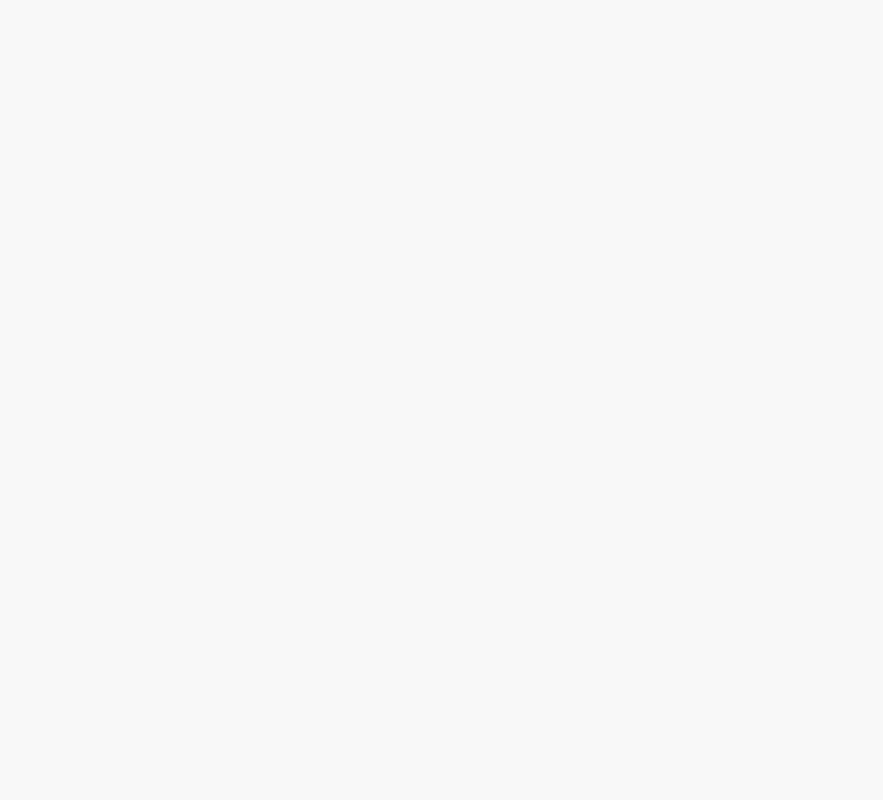
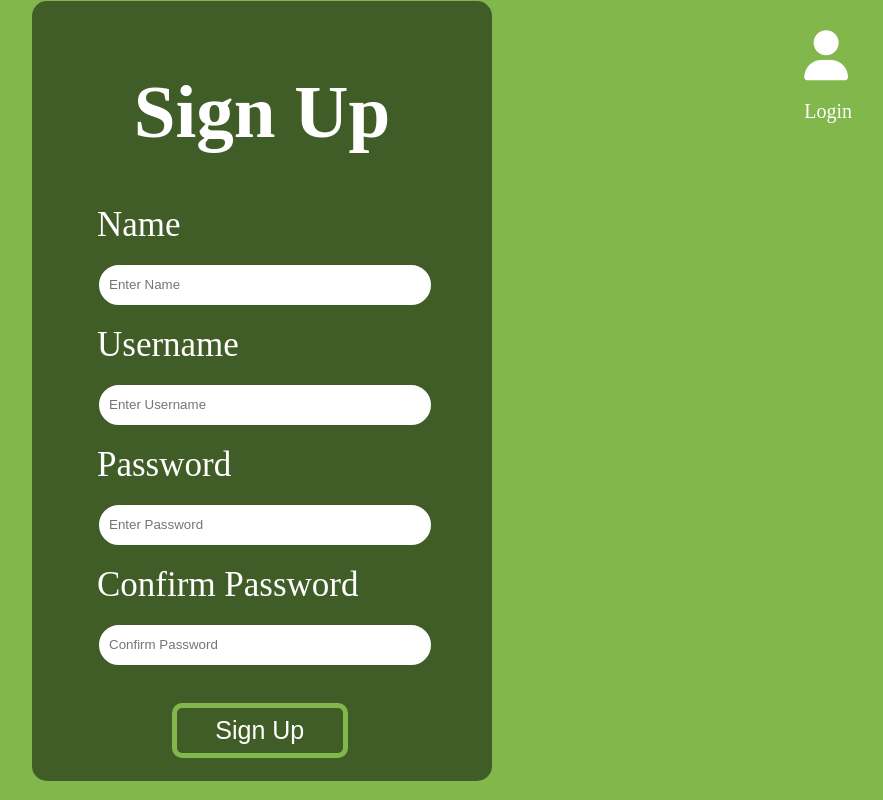
Before and after one commit to avi17ak/project-alpha, a website: page client/pages/signup.html in a window 1280 px wide. Shown: the whole page, without its empty margins (378-1261 px from the left). Drawn offline with Linux system fonts and the light colour scheme.

Commit message:
Finished Login and signup page

```diff
--- a/client/pages/signup.html
+++ b/client/pages/signup.html
@@ -3,10 +3,35 @@
 <head>
     <meta charset="UTF-8">
     <meta name="viewport" content="width=device-width, initial-scale=1.0">
-    <link rel="stylesheet" href="../styles/styles.css">
-    <title>Sign-Up</title>
+    <link rel="stylesheet" href="../styles/index.css">
+    <title>Sign Up</title>
 </head>
 <body>
+    <header>
+        <a href="index.html" id="login">
+        <i class="fa-solid fa-user"></i>
+        <p>Login</p>
+        </a>
+    </header>
+    <main>
+        <section class="login">
+            <h1 id="signup_h1">Sign Up</h1>
+            <form action="" class="signup_form">
+            <label for="signup_name" id="loginLabel">Name</label><br>
+            <input type="text" id="signupn_Name" name="name" placeholder="Enter Name"><br>
+            <label for="signup_username" id="loginLabel">Username</label><br>
+            <input type="text" id="signup_username" name="username" placeholder="Enter Username"><br>
+            <label for="signup_pass" id="loginLabel">Password</label><br>
+            <input type="text" id="signup_pass" name="password" placeholder="Enter Password"><br>
+            <label for="conf_pass" id="loginLabel">Confirm Password</label><br>
+            <input type="text" id="conf_pass" name="conf_password" placeholder="Confirm Password"><br><br>
+            <button type="submit">Sign Up</button>
+            </form>
+            <br>
+        </section>
+        <br>
 
+    </main>
+    <script src="https://kit.fontawesome.com/3b9c76ecc4.js" crossorigin="anonymous"></script>
 </body>
 </html>
--- /dev/null
+++ b/client/styles/index.css
@@ -0,0 +1,117 @@
+body {
+  display: flex;
+  justify-content: center;
+  align-items: center;
+  min-height: 100vh;
+  margin: 0;
+  background-color: #82b74b;
+}
+
+header {
+  position: absolute;
+  top: 30px;
+  right: 50px;
+  cursor: pointer;
+}
+
+header i {
+  font-size: 50px;
+  color: white;
+
+}
+
+header a {
+    display: flex;
+    flex-direction: column;
+    color: white;
+    font-size: 20px;
+    margin-left: -10px;
+    text-decoration: none;
+}
+
+header #signup_p {
+    margin-left: -10px;
+}
+
+header #login{
+    margin-left: 0px;
+}
+
+
+section {
+    display: flex;
+    flex-direction: column;
+    width: 450px;
+    background-color: #405d27;
+    border: 5px solid #405d27;
+    border-radius: 15px;
+}
+
+section > * {
+    background-color: #405d27;
+}
+
+form{
+    display: flex;
+    flex-direction: column;
+    justify-content: center;
+    padding-left: 60px;
+}
+
+label {
+    font-size: 35px;
+    color: white;
+}
+
+input{
+    width: 80%;
+    height: 30px;
+    border: 2px solid #405d27;
+    border-radius: 50px;
+    padding: 5px 10px;
+}
+
+input:focus{
+    border: 2px solid #82b74b;
+    outline: none;
+    transition: 0.5s;
+}
+
+button{
+  background-color:  #405d27;
+  color: white;
+  border: 5px solid #82b74b;
+  border-radius: 10px;
+  width: 45%;
+  font-size: 25px;
+  padding: 8px;
+  margin-left:  75px;;
+}
+
+button:hover{
+    background-color: #82b74b;
+    color: black;
+    border:5px solid #82b74b;
+    transition-duration: 0.4s;
+}
+
+h1{
+    color: white;
+    font-size: 75px;
+    text-align: center;
+    margin-bottom: 100px;
+}
+
+#signup_h1{
+    color: white;
+    font-size: 75px;
+    text-align: center;
+    margin-bottom: 50px;
+}
+
+h3{
+    color: white;
+    font-size: 25px;
+    text-align: center;
+    padding: 50px 0px;
+}
--- a/client/styles/styles.css
+++ b/client/styles/styles.css
@@ -1,83 +1,3 @@
-body {
-  display: flex;
-  justify-content: center;
-  align-items: center;
-  min-height: 100vh;
-  margin: 0;
-  background-color: #82b74b;
-}
-
-section {
-    display: flex;
-    flex-direction: column;
-    width: 450px;
-    background-color: #405d27;
-    border: 5px solid #405d27;
-    border-radius: 15px;
-}
-
-section > * {
-    background-color: #405d27;
-}
-
-form{
-    display: flex;
-    flex-direction: column;
-    justify-content: center;
-    padding-left: 60px;
-}
-
-label {
-    font-size: 35px;
-    color: white;
-}
-
-input{
-    width: 80%;
-    height: 30px;
-    border: 2px solid #405d27;
-    border-radius: 5px;
-    padding: 5px 10px;
-}
-
-input:focus{
-    border: 2px solid #82b74b;
-    outline: none;
-    transition: 0.5s;
-}
-
-button{
-  background-color:  #405d27;
-  color: white;
-  border: 5px solid #82b74b;
-  border-radius: 10px;
-  width: 45%;
-  font-size: 25px;
-  padding: 8px;
-}
-
-button:hover{
-    background-color: #82b74b;
-    color: black;
-    border:5px solid #82b74b;
-    transition-duration: 0.4s;
-}
-
-h1{
-    color: white;
-    font-size: 75px;
-    text-align: center;
-    margin-bottom: 100px;
-}
-
-h3{
-    color: white;
-    font-size: 25px;
-    text-align: center;
-    padding: 50px 0px;
-}
-
-
 /* General resets */
 * {
   margin: 0;
```
Also changed, not shown: client/pages/change_info/emailChange.html (+1 -1 lines), client/pages/index.html (+10 -7 lines).
